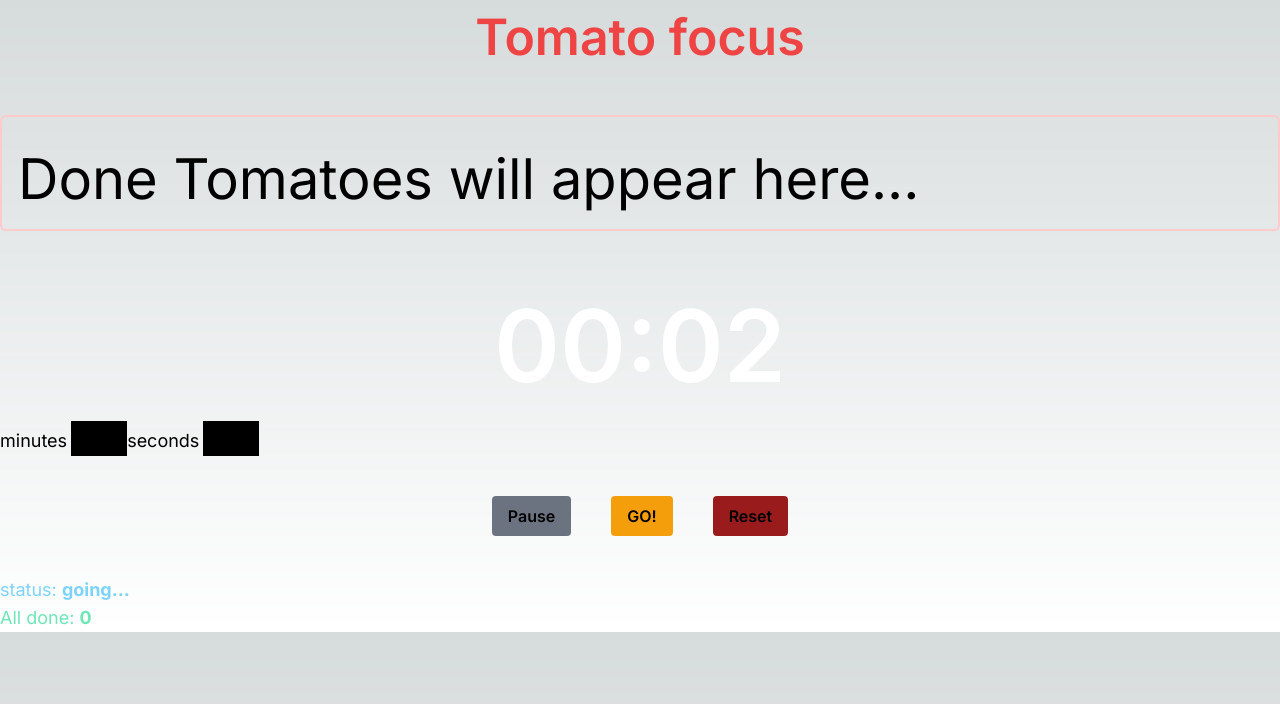
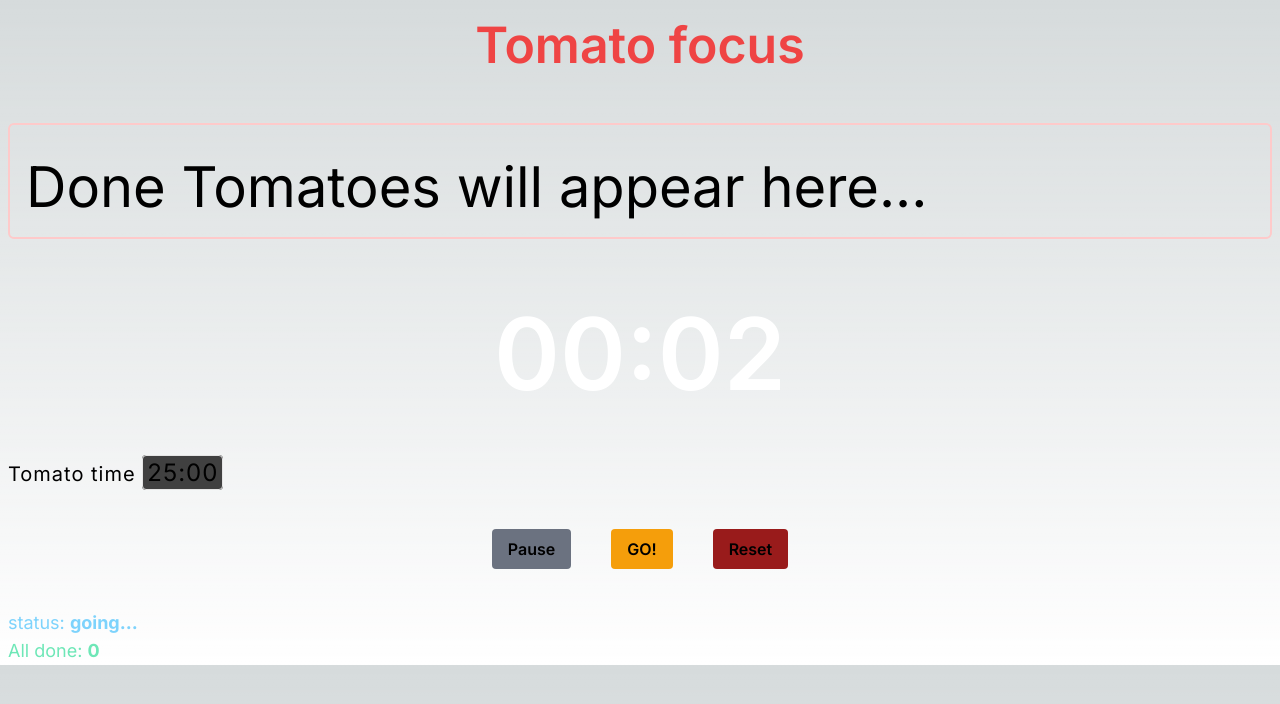
Before and after one commit to magmafellow/tomato_timer_app, a Next.js app: page / in a window 1280 px wide. Both pictures are taken after a click on the button "GO!". Shown: the top 704 px of the page. Built offline with nearby package versions, Linux system fonts and the light colour scheme.

Commit message:
vers 1.0.0

```diff
--- a/app/page.tsx
+++ b/app/page.tsx
@@ -1,6 +1,6 @@
 'use client'
 
-import Tomato from './ui/page'
+import Tomato from './ui/tomato'
 import { useEffect, useState } from 'react'
 import clsx from 'clsx'
 
@@ -71,7 +71,10 @@ export default function Page() {
       }
     }, 1000)
 
-    return () => {clearInterval(intervalId); clearInterval(intervalIdRelax)}
+    return () => {
+      clearInterval(intervalId)
+      clearInterval(intervalIdRelax)
+    }
   })
 
   const tomatoesArrayPlaceholder = Array.from(
@@ -81,36 +84,57 @@ export default function Page() {
 
   const goHandler = function () {
     if (status === 'relax waiting') {
+      if (getTotalSecsFromTimeObj(getSelectValuesRelax()) === 0) return
       setStatus('relaxing...')
       setChosenTimeRelax(getTotalSecsFromTimeObj(getSelectValuesRelax()))
-
-    } else if (status !== 'relax waiting') {
+    } else if (status === 'pausing relax...') {
+      setStatus('relaxing...')
+    } else if (status === 'non-active' || status === 'relaxed') {
+      if (getTotalSecsFromTimeObj(getSelectValues()) === 0) return
       setStatus('going...')
       setChosenTime(getTotalSecsFromTimeObj(getSelectValues()))
+    } else if (status === 'pausing...') {
+      setStatus('going...')
+    }
+    // else if (
+    //   status === 'non-active' ||
+    //   status === 'relaxed' ||
+    //   status === 'pausing...'
+    // ) {
+    //   if (getTotalSecsFromTimeObj(getSelectValues()) === 0) return
+    //   setStatus('going...')
+    //   setChosenTime(getTotalSecsFromTimeObj(getSelectValues()))
+    // }
+  }
+  const takePause = function () {
+    if (status === 'relaxing...') {
+      setStatus('pausing relax...')
+    } else if (status === 'going...') {
+      setStatus('pausing...')
     }
   }
-  const takePause = function () {
-    setStatus('pausing...')
-  }
   const resetHandler = function () {
-    setStatus('non-active')
-    setSecs(0)
-    setSecsRelax(0)
-    setChosenTime(0)
-    setChosenTimeRelax(0)
-
+    if (status === 'relaxing...' || status === 'pausing relax...') {
+      setStatus('relax waiting')
+      setSecsRelax(0)
+      setChosenTimeRelax(0)
+    } else if (status === 'going...' || status === 'pausing...') {
+      setStatus('non-active')
+      setSecs(0)
+      setChosenTime(0)
+    }
   }
 
   return (
-    <div>
-      <h1 className="font-semibold text-[50px] mb-10 text-red-500 text-center">
+    <div className="px-2">
+      <h1 className="font-semibold text-[25px] sm:text-[35px] lg:text-[50px] pt-2 mb-4 sm:mb-6 lg:mb-10 text-red-500 text-center">
         Tomato focus
       </h1>
       <div className="grid">
         {/* tomatoes */}
         <div className="flex min-h-[102px] flex-wrap mb-10 gap-10 border-red-200 border-2 pt-5 pb-2 px-4 rounded-md">
-          {tomatoesArrayPlaceholder.map(() => (
-            <Tomato />
+          {tomatoesArrayPlaceholder.map((item, index) => (
+            <Tomato key={index} />
           ))}
           {tomatoesDone === 0 && (
             <span className="text-[24px] sm:text-[32px] md:text-[44px] lg:text-[56px]">
@@ -120,24 +144,59 @@ export default function Page() {
         </div>
         {/* timer or relax */}
         <div
-          className={clsx('text-[100px] font-semibold text-center', {
-            'text-neutral-600': status === 'relax waiting' || status === 'relaxing...',
-            'text-white': status !== 'relax waiting' && status !== 'relaxing...',
-          })}
+          className={clsx(
+            'text-[50px] sm:text-[70px] md:text-[80px] lg:text-[100px] mb-4 sm:mb-7 font-semibold text-center',
+            {
+              'text-neutral-600':
+                status === 'relax waiting' ||
+                status === 'relaxing...' ||
+                status === 'pausing relax...',
+              'text-white':
+                status !== 'relax waiting' &&
+                status !== 'relaxing...' &&
+                status !== 'pausing relax...',
+            }
+          )}
         >
           {showTimeFromSeconds(secs)}
         </div>
-        {(status === 'relax waiting' || status === 'relaxing...') && (
-          <div className="text-[35px] font-semibold text-center">
+        {(status === 'relax waiting' ||
+          status === 'relaxing...' ||
+          status === 'pausing relax...') && (
+          <div className="text-[30px] sm:text-[40px] md:text-[42px] lg:text-[45px] font-semibold text-center">
             {showTimeFromSeconds(secsRelax)}
           </div>
         )}
 
         {/* <Timer secs={secs} /> */}
+
+        {/* chosen time */}
+        <div>
+          {(status === 'pausing...' || status === 'going...') && (
+            <p className="text-xl tracking-wider">
+              Tomato time{' '}
+              <span className="text-2xl bg-neutral-700 rounded border border-neutral-200 py-0.5 px-1">
+                {showTimeFromSeconds(chosenTime)}
+              </span>
+            </p>
+          )}
+          {(status === 'relaxing...' || status === 'pausing relax...') && (
+            <p className="text-xl">
+              Relax time{' '}
+              <span className="text-2xl bg-neutral-700 rounded border border-neutral-200 py-0.5 px-1">
+                {showTimeFromSeconds(chosenTimeRelax)}
+              </span>
+            </p>
+          )}
+        </div>
+
         {/* input */}
         <div>
           {/* container for tomato time */}
-          {status !== 'relax waiting' && status !== 'relaxing...' && (
+          {/* (status !== 'relax waiting' &&
+            status !== 'relaxing...' &&
+            status !== 'pausing relax...') */}
+          {(status === 'non-active' || status === 'relaxed') && (
             <div>
               <label className="text-lg mr-1" htmlFor="mins">
                 minutes
@@ -147,8 +206,6 @@ export default function Page() {
                 name="mins"
                 id="mins"
               >
-
-                <option value="00">00</option>
                 <option value="20">20</option>
                 <option selected value="25">
                   25
@@ -163,7 +220,7 @@ export default function Page() {
                 name="secs"
                 id="secs"
               >
-                <option value="5">5</option>
+                <option value="5">05</option>
                 <option value="20">20</option>
                 <option value="30">30</option>
                 <option value="40">40</option>
@@ -176,7 +233,10 @@ export default function Page() {
           )}
 
           {/* container for relax time */}
-          {(status === 'relax waiting' || status === 'relaxing...') && (
+          {/* (status === 'relax waiting' ||
+            status === 'relaxing...' ||
+            status === 'pausing relax...') */}
+          {status === 'relax waiting' && (
             <div>
               <label className="text-lg mr-1" htmlFor="mins">
                 minutes
@@ -186,12 +246,24 @@ export default function Page() {
                 name="mins_relax"
                 id="mins_relax"
               >
-                <option value="00">00</option>
-                <option selected value="05">
-                  05
-                </option>
-                <option value="05">05</option>
-                <option value="15">15</option>
+                {tomatoesDone !== 0 && tomatoesDone % 4 === 0 ? (
+                  <>
+                    <option value="20">20</option>
+                    <option selected value="15">
+                      15
+                    </option>
+                    <option value="12">12</option>
+                    <option value="10">10</option>
+                  </>
+                ) : (
+                  <>
+                    <option selected value="5">
+                      05
+                    </option>
+                    <option value="6">06</option>
+                    <option value="7">07</option>
+                  </>
+                )}
               </select>
               <label className="text-lg mr-1" htmlFor="secs">
                 seconds
@@ -201,7 +273,7 @@ export default function Page() {
                 name="secs_relax"
                 id="secs_relax"
               >
-                <option value="5">5</option>
+                <option value="5">05</option>
                 <option value="20">20</option>
                 <option value="30">30</option>
                 <option value="40">40</option>
@@ -224,7 +296,9 @@ export default function Page() {
               className="py-2 px-4 rounded bg-amber-500 font-semibold"
               onClick={goHandler}
             >
-              {status === 'relax waiting' ? 'relax' : 'GO!'}
+              {status === 'relax waiting' || status === 'pausing relax...'
+                ? 'relax'
+                : 'GO!'}
             </button>
             <button
               className="py-2 px-4 rounded bg-red-800 font-semibold"
--- a/app/ui/page.tsx
+++ b/app/ui/tomato.tsx
@@ -1,7 +1,7 @@
 
 export default function Tomato({ saturate, scale }: { saturate?: string, scale?: string }) {
   return (
-      <div className={`${saturate} ${scale} w-[100px] h-[70px] bg-red-600 rounded-[36px] relative border-4 border-red-950 outline outline-1 outline-red-300 transition-all`}>
+      <div className={`${saturate} ${scale} scale-75 sm:scale-[.95] md:scale-[1.05] lg:scale-[1.1] w-[100px] h-[70px] bg-red-600 rounded-[36px] relative border-4 border-red-950 outline outline-1 outline-red-300 transition-all`}>
         {/* leaves */}
         <div className="h-[45px] w-[10px] bg-green-500 absolute left-7 -top-6 -rotate-45"></div>
         <div className="h-[40px] w-[8px] bg-green-500 absolute left-16 -top-5 rotate-45"></div>
--- a/next.config.mjs
+++ b/next.config.mjs
@@ -1,4 +1,8 @@
 /** @type {import('next').NextConfig} */
-const nextConfig = {};
+const nextConfig = {
+  typescript: {
+    ignoreBuildErrors: true
+  }
+};
 
 export default nextConfig;
```
